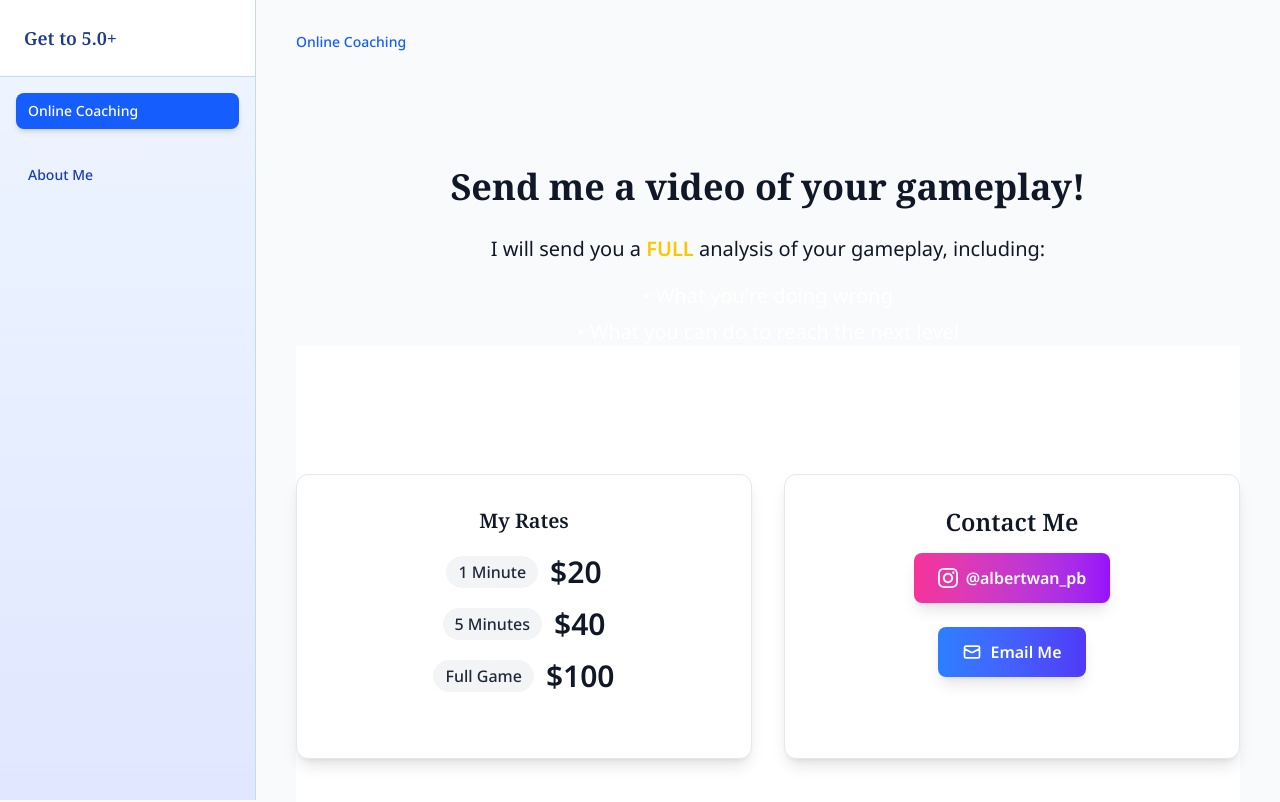
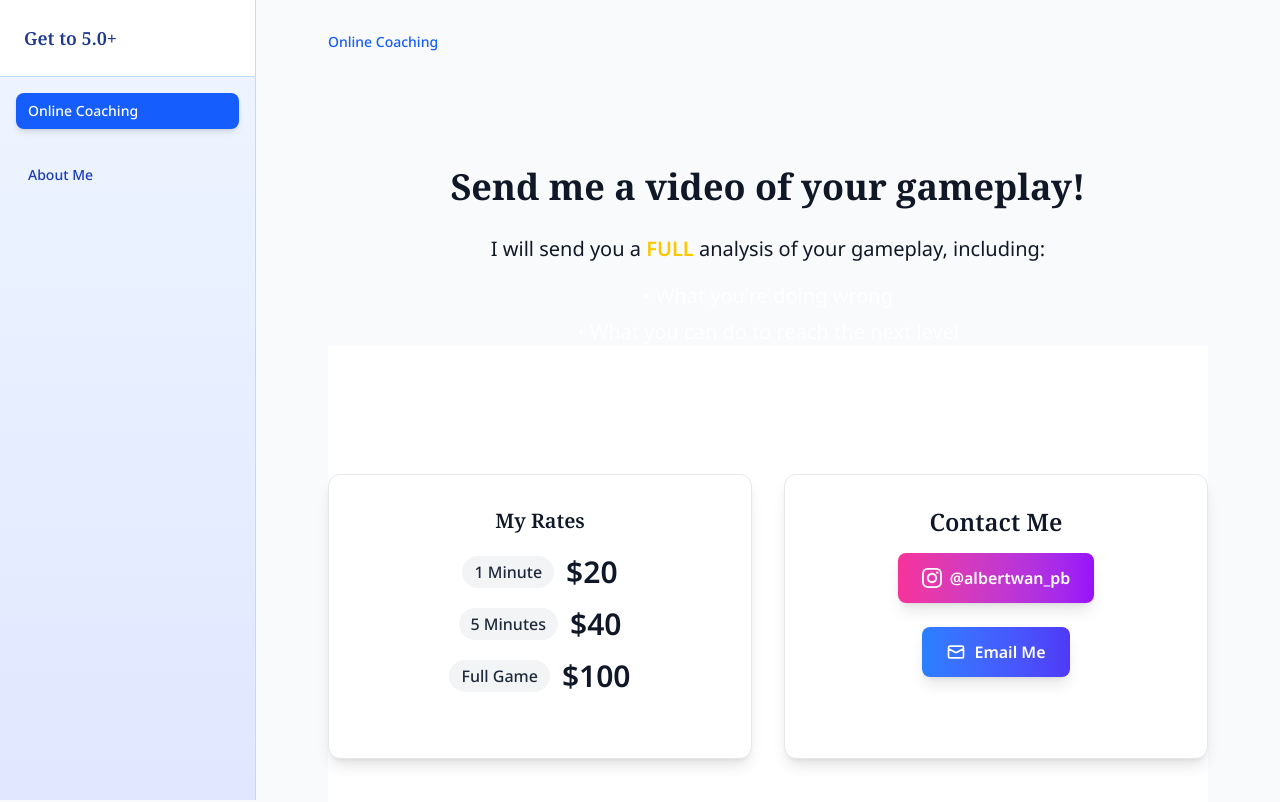
Before and after one commit to bertw2002/react-postgres-fullstack-template, a React (Vite) app: page /section/coaching in a window 1280 px wide. Shown: the top 802 px of the page. Built offline with nearby package versions, Linux system fonts and the light colour scheme; a web font is replaced by a local one.

Commit message:
Update App.jsx

```diff
--- a/src/App.jsx
+++ b/src/App.jsx
@@ -72,7 +72,8 @@ function App() {
 
       {/* Page Background Wrapper */}
       <div className="page-background min-h-screen">
-        <main className="main-content md:ml-64 pt-16 md:pt-0">
+        <main className="main-content md:ml-64 pt-16 md:pt-0 flex justify-center">
+          <div className="w-full max-w-7xl px-4 md:px-8">
             {/* Breadcrumbs for main page */}
             <Breadcrumbs
               items={[
@@ -112,6 +113,7 @@ function App() {
                 return <AboutMeSection />;
               }
             })()}
+          </div>
         </main>
       </div>
     </div>
```
Lines whose indentation alone changed are shown as unchanged.
